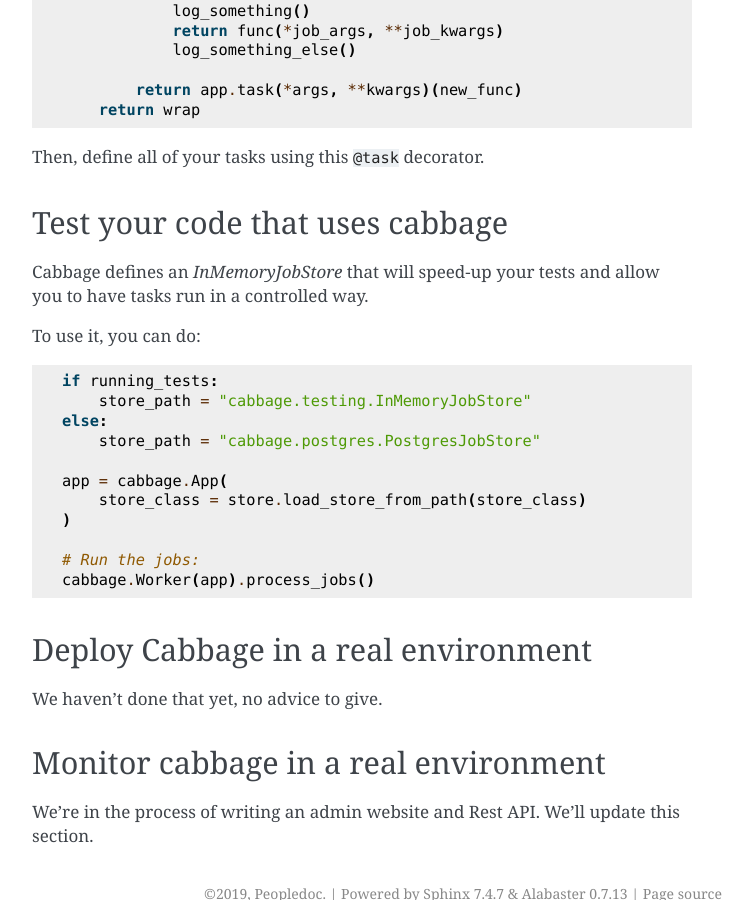
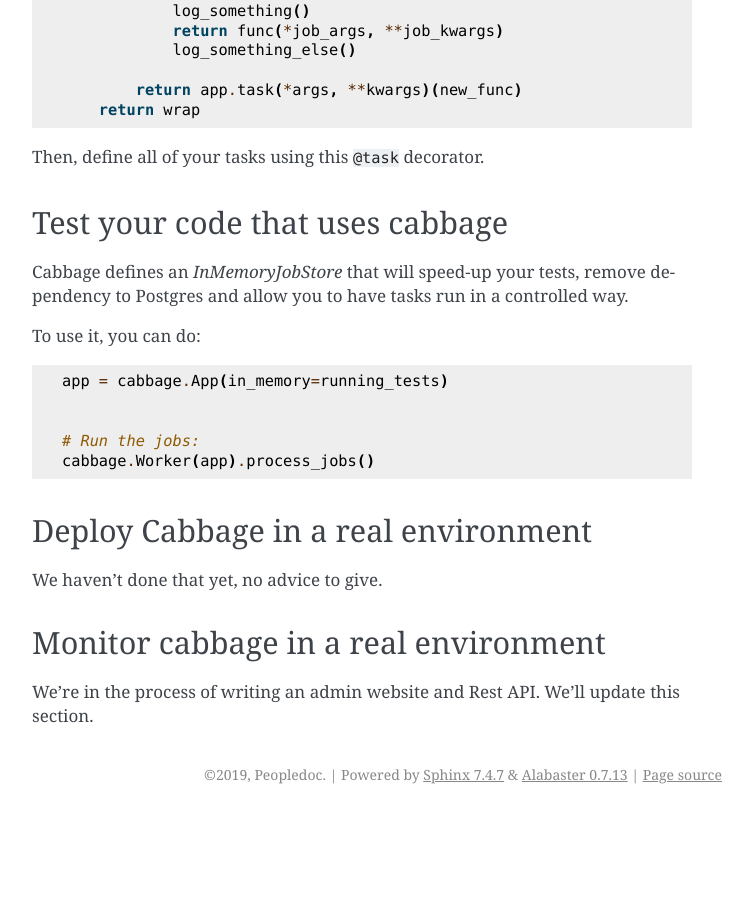
Before and after one commit to procrastinate-org/procrastinate, a Sphinx documentation site: the page built from docs/howto.rst, in a window 1280 px wide and 900 px high, scrolled down 2272 px. Shown: the whole window, without its empty margins (388-1141 px from the left). Built offline with Sphinx 7.4.7, drawn with Linux system fonts in a browser that asks for light colours; after the commit the page ends 3086 px from its top, so only the background shows below that.

Commit message:
Simplify in memory store app

```diff
--- a/docs/howto.rst
+++ b/docs/howto.rst
@@ -115,19 +115,14 @@
 Test your code that uses cabbage
 --------------------------------
 
-Cabbage defines an `InMemoryJobStore` that will speed-up your tests and
-allow you to have tasks run in a controlled way.
+Cabbage defines an `InMemoryJobStore` that will speed-up your tests,
+remove dependency to Postgres and allow you to have tasks run in a
+controlled way.
 
 To use it, you can do::
 
-    if running_tests:
-        store_path = "cabbage.testing.InMemoryJobStore"
-    else:
-        store_path = "cabbage.postgres.PostgresJobStore"
+    app = cabbage.App(in_memory=running_tests)
 
-    app = cabbage.App(
-        store_class = store.load_store_from_path(store_class)
-    )
 
     # Run the jobs:
     cabbage.Worker(app).process_jobs()
```
Also changed, not shown: 3 other files.
